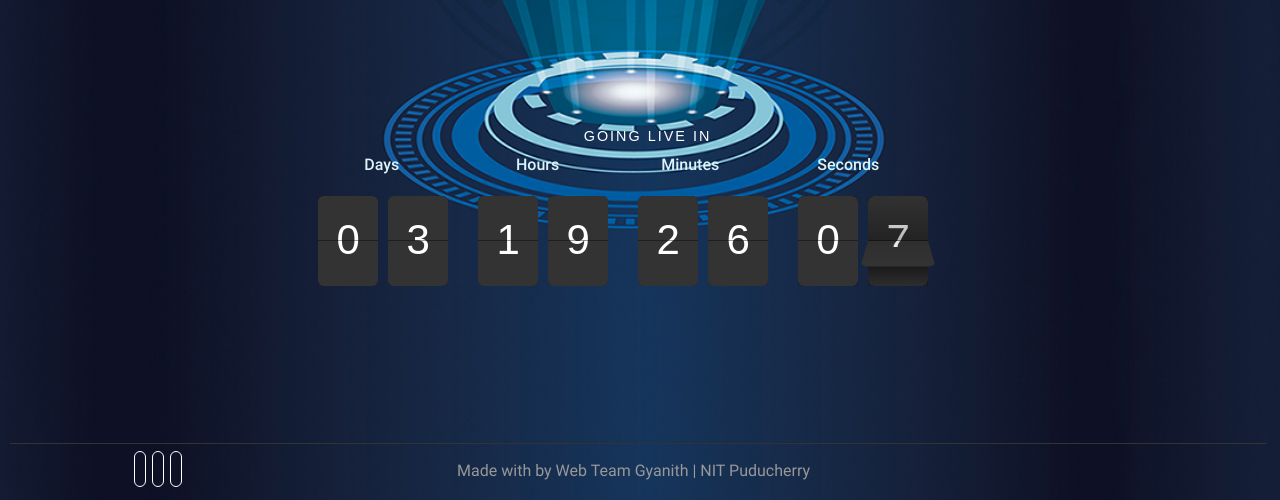
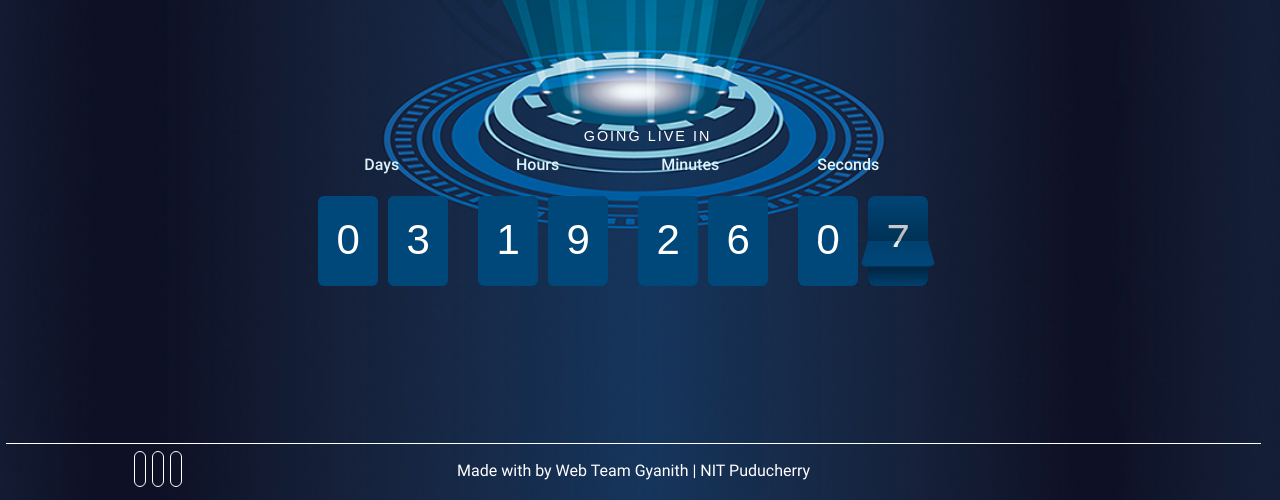
Before and after one commit to Abhiramianbu/gyanith18, a PHP site: page / in a window 1280 px wide. Shown: the part 300-800 px from the top of the page. Run offline with PHP 8.4, Linux system fonts and the light colour scheme; some web fonts are replaced.

Commit message:
flip clock color change

```diff
--- a/css/flipclock.css
+++ b/css/flipclock.css
@@ -165,8 +152,8 @@
   z-index: 5;
   width: 100%;
   height: 3px;
-  background-color: #000;
-  background-color: rgba(0, 0, 0, 0.4); }
+  background-color: rgba(0,0,0,0);
+  background-color: rgba(0,0,0,0); }
 
 .flip-clock-wrapper ul li a div.down {
   -webkit-transform-origin: 50% 0;
@@ -183,7 +170,7 @@
   width: 100%;
   height: 200%;
   text-align: center;
-  background-color: #333;
+  background: #00477a;
   border-radius: 6px; }
 
 .flip-clock-wrapper ul li a div.up div.inn {
--- a/css/style.css
+++ b/css/style.css
@@ -114,11 +114,16 @@ h1, h2 {
 }
 
 hr {
-	width: 100%;
+	width: 99%;
 	margin: 60px auto;
 	height: 1px;
-	background: #333;
+	background: #fff;
 	border: none;
+}
+@media screen and (min-width:359px) and (max-width:754px){
+	hr{
+		background-color: rgba(0,0,0,0);
+	}
 }
 
 p > a {
@@ -229,7 +234,8 @@ input[type="submit"]:hover {
 }
 
 .end-section-hr{
-	margin: 10px;
+	margin: 10px auto;
+
 }
 
 .top-h1{
@@ -314,9 +320,6 @@ input[type="submit"]:hover {
 .end-section{
 	margin-bottom:10px;
 }
-.end-section-hr{
-	margin-top:15px;
-}
 #myVideo {
     position: fixed;
     right: 0;
@@ -369,7 +372,7 @@ input[type="submit"]:hover {
 }
 
 #anchor{
-	color:#989898;
+	color:#fff;
 	text-decoration: none;
 	border:0;
 }
```
Also changed, not shown: other parts of css/flipclock.css (+21 -43 lines), README.md.
